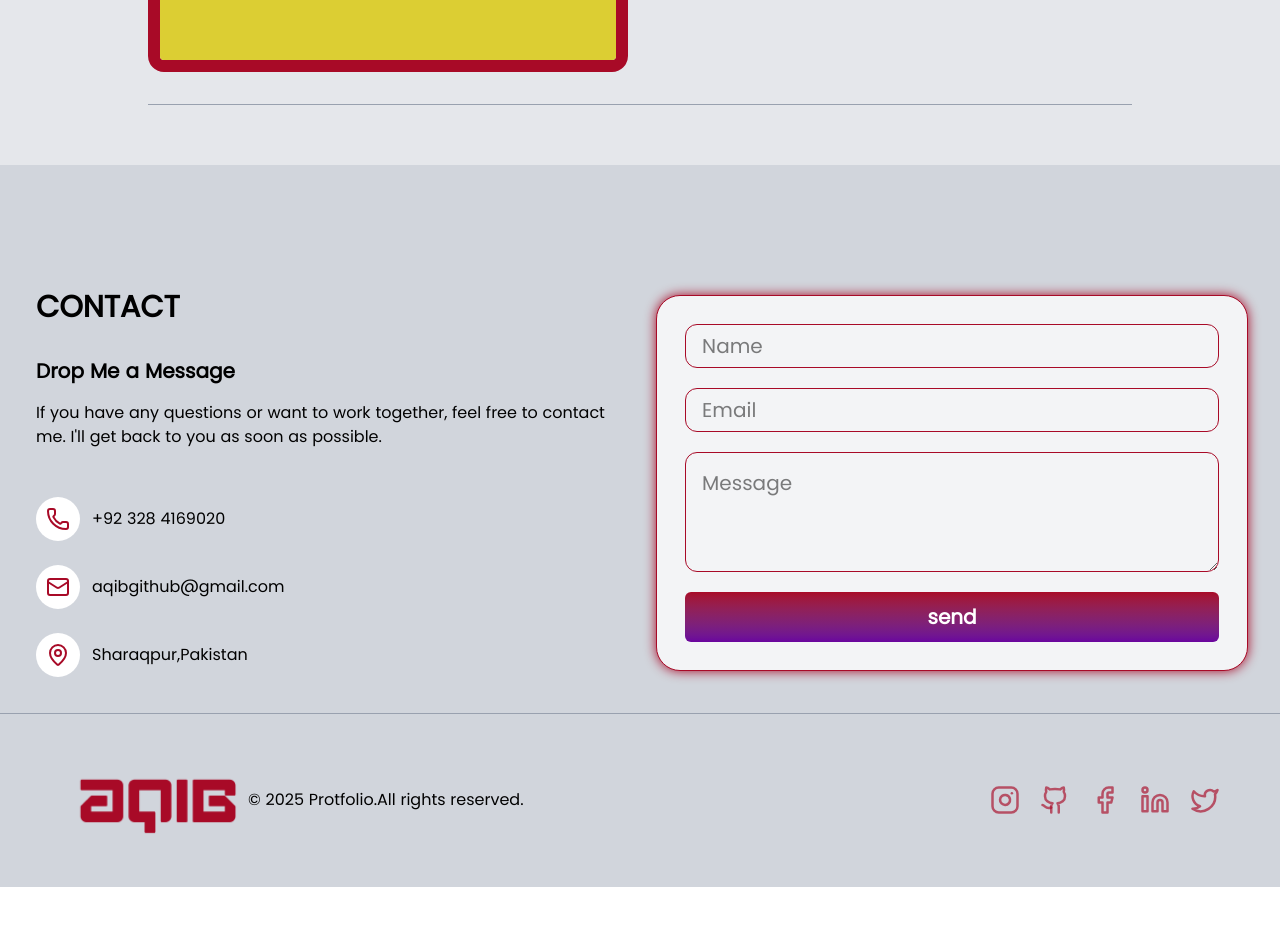
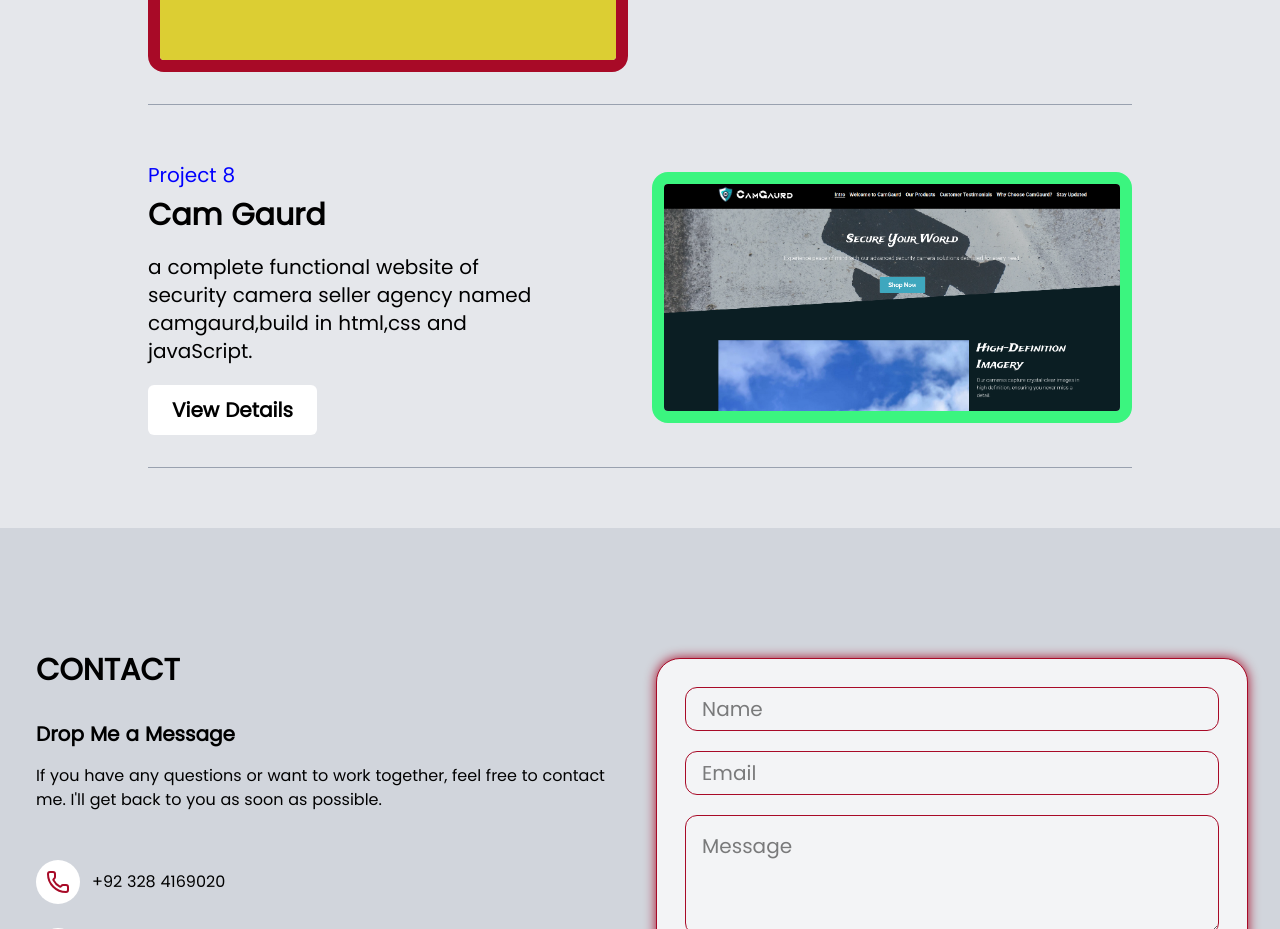
Before and after one commit to Aqib-dev05/Portfolio-website, a React (Vite) app: page /portfolio in a window 1280 px wide. Shown: the part 3240-4169 px from the top of the page. Before the commit the page ends 4127 px from the top, so only its background shows below. Built offline with nearby package versions, Linux system fonts and the light colour scheme.

Commit message:
another project info added id=8

```diff
--- a/src/components/Portfolio.jsx
+++ b/src/components/Portfolio.jsx
@@ -8,6 +8,7 @@ import Pic from "../assets/Pics/port.png";
 import Tod from "../assets/Pics/tdo.png";
 import Panda from "../assets/Pics/pnda.png";
 import Ecom from "../assets/Pics/ecom.png";
+import Cama from "../assets/Pics/cama.png"
 import Button from "./Button";
 import { Link } from "react-router";
 
@@ -75,7 +76,14 @@ function Portfolio({ isFull }) {
       link: "https://panda-loginnpage.netlify.app/",
       borderColor: "#a80a27",
     },
-
+    {
+      id: 8,
+      title: "Cam Gaurd",
+      description: "a complete functional website of security camera seller agency named camgaurd,build in html,css and javaScript.",
+      image: Cama,
+      link: "https://camgaurdpro2.mystrikingly.com/",
+      borderColor: "#3bf57f",
+    },
   ];
 
   const ProjDescShort = ProjDesc.slice(0, 2);  //for home page
@@ -107,7 +115,7 @@ function Portfolio({ isFull }) {
           ))
         )}
 
-        {isFull ? "": <Link to={"/portfolio"}  ><Button text="View All Projects" /></Link> }
+        {isFull ? "" : <Link to={"/portfolio"}  ><Button text="View All Projects" /></Link>}
       </div>
     </section>
   );
```
Also changed, not shown: src/assets/Pics/cama.png (added).
